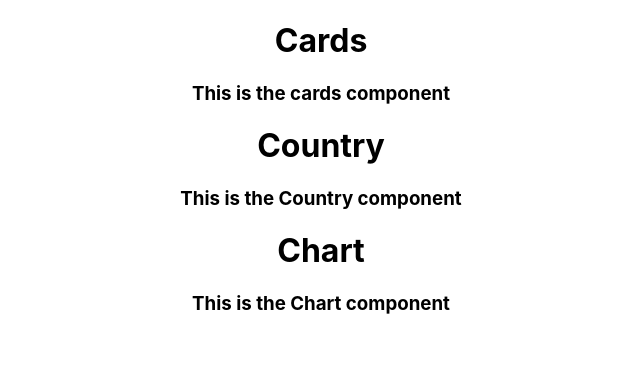
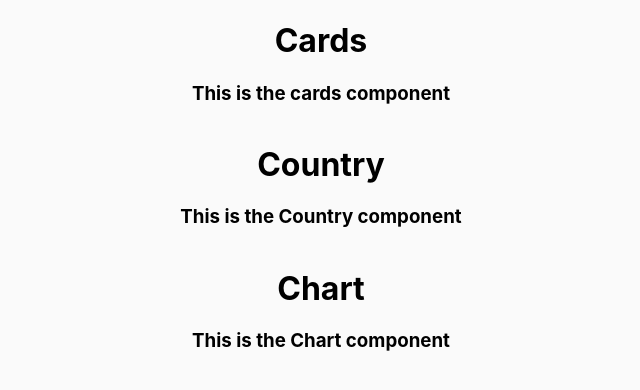
Before and after one commit to craigbourne/coronatracker, a React (Create React App) app: page / in a window 1280 px wide. Shown: the top 390 px of the page, without its empty margins (319-959 px from the left). Built offline with nearby package versions, Linux system fonts and the light colour scheme.

Commit message:
set up css module for app

```diff
--- a/src/App.js
+++ b/src/App.js
@@ -1,10 +1,11 @@
 import React from 'react';
 import { Cards, Chart, Country } from './Components';
+import styles from './App.module.css';
 
 class App extends React.Component {
 	render() {
 		return (
-			<div class="App">
+			<div className={styles.container}>
 				<Cards />
 				<Country />
 				<Chart />
--- a/src/index.css
+++ b/src/App.module.css
@@ -4,12 +4,13 @@
 		'Droid Sans', 'Helvetica Neue', sans-serif;
 	-webkit-font-smoothing: antialiased;
 	-moz-osx-font-smoothing: grayscale;
+	background-color: #fafafa;
 }
 
-code {
-	font-family: source-code-pro, Menlo, Monaco, Consolas, 'Courier New', monospace;
-}
-
-.App {
+.container {
+	display: flex;
+	flex-direction: column;
+	justify-content: center;
+	align-items: center;
 	text-align: center;
 }
--- a/src/index.js
+++ b/src/index.js
@@ -1,6 +1,5 @@
 import React from 'react';
 import ReactDOM from 'react-dom';
-import './index.css';
 import App from './App';
 
 ReactDOM.render(
```
